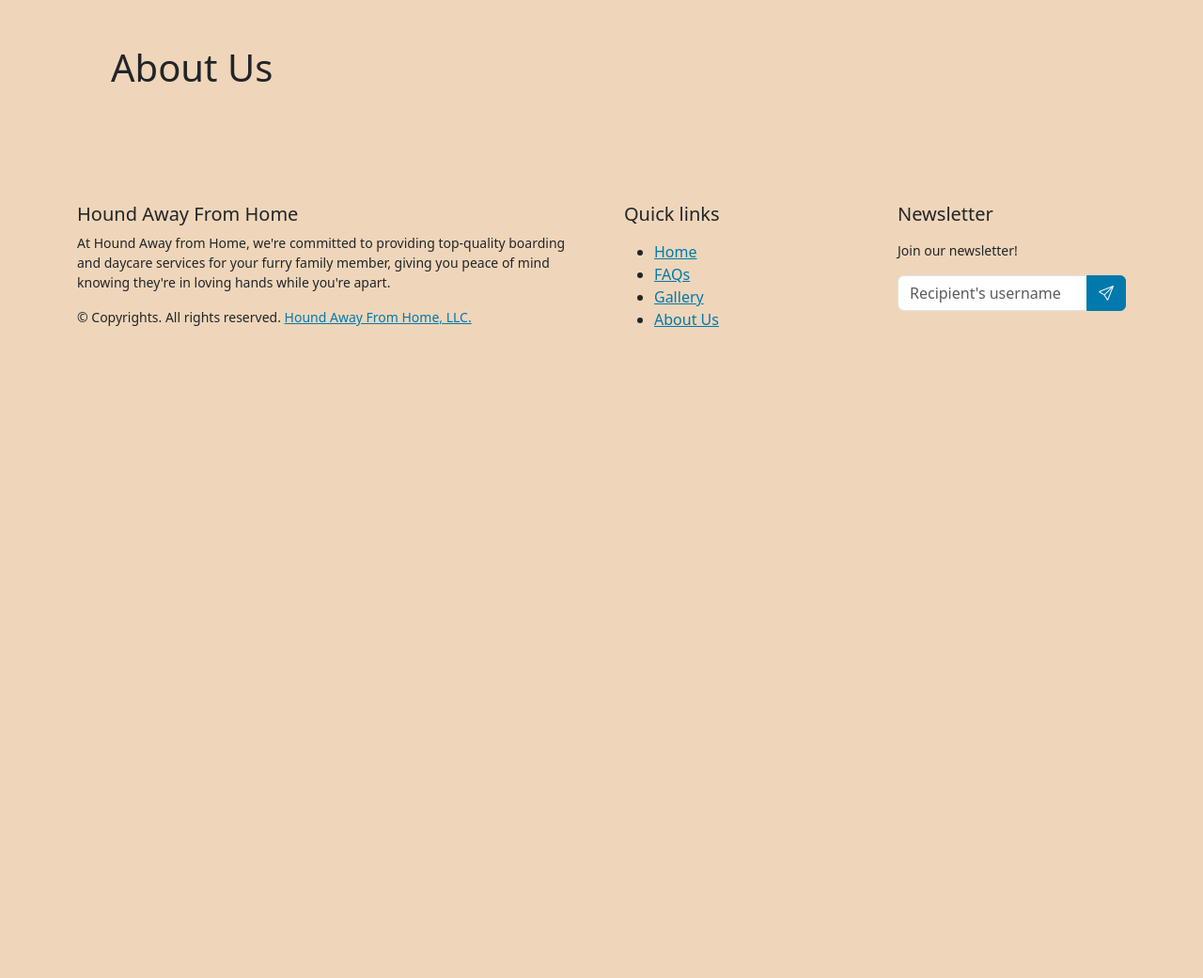
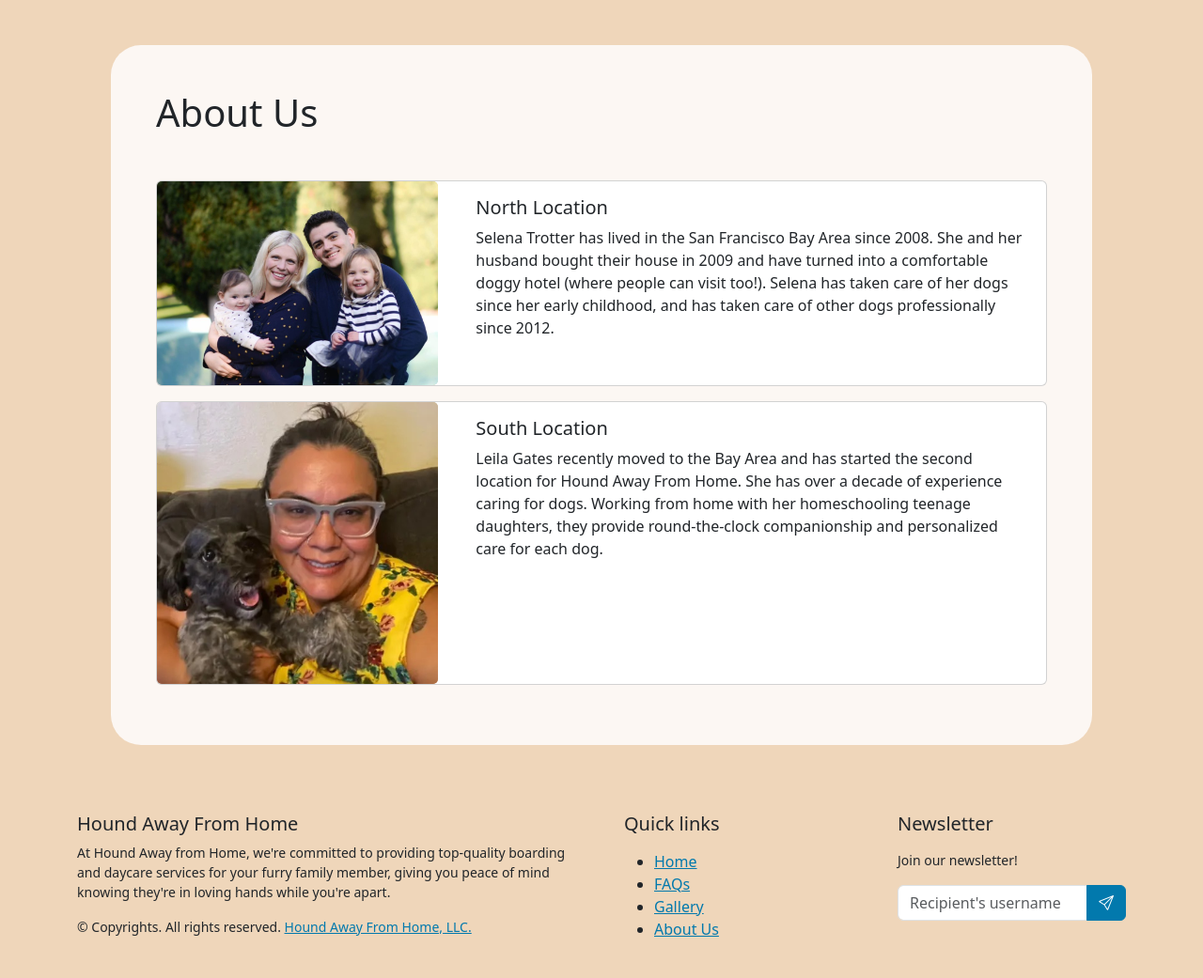
Before and after one commit to cskevint/hafh-web, a PHP site: page /aboutus.php in a window 1280 px wide. Shown: the part 56-1097 px from the top of the page at 94% size. Before the commit the page ends 404 px from the top, so only its background shows below. Run offline with PHP 8.4, Linux system fonts and the light colour scheme.

Commit message:
about us + styling

```diff
--- a/aboutus.php
+++ b/aboutus.php
@@ -11,9 +11,49 @@
 
     <section class="container-fluid bg-info">
         <div class="container p-5">
-            <h1 class="mb-5">About Us</h1>
+            <div class="bg-light rounded-5 p-5">
 
+                <h1 class="mb-5">About Us</h1>
 
+                <div class="card mb-3">
+                    <div class="row no-gutters">
+                        <div class="col-md-4">
+                            <div class="bg-success rounded" style="height:100%">
+                                <img src="images/image-selena.jpg" class="card-img img-responsive rounded-start-pill-5"
+                                    alt="Selena Trotter and family">
+                            </div>
+                        </div>
+                        <div class="col-md-8">
+                            <div class="card-body">
+                                <h5 class="card-title">North Location</h5>
+                                <p class="card-text">Selena Trotter has lived in the San Francisco Bay Area since 2008.
+                                    She and her husband bought their house in 2009 and have turned into a comfortable
+                                    doggy hotel (where people can visit too!). Selena has taken care of her dogs since
+                                    her early childhood, and has taken care of other dogs professionally since 2012.</p>
+                            </div>
+                        </div>
+                    </div>
+                </div>
+
+                <div class="card mb-3">
+                    <div class="row no-gutters">
+                        <div class="col-md-4">
+                            <div class="bg-success rounded" style="height:100%">
+                                <img src="images/image-leila.jpg" class="card-img img-responsive" alt="Leila Gates.">
+                            </div>
+                        </div>
+                        <div class="col-md-8">
+                            <div class="card-body">
+                                <h5 class="card-title">South Location</h5>
+                                <p class="card-text">Leila Gates recently moved to the Bay Area and has started the
+                                    second location for Hound Away From Home. She has over a decade of experience caring
+                                    for dogs. Working from home with her homeschooling teenage daughters, they provide
+                                    round-the-clock companionship and personalized care for each dog.</p>
+                            </div>
+                        </div>
+                    </div>
+                </div>
+            </div>
         </div>
     </section>
 
```
Also changed, not shown: faqs.php (+5 -4 lines), gallery.php (+8 -4 lines), images/image-leila.jpg (added), images/image-selena.jpg (added).
